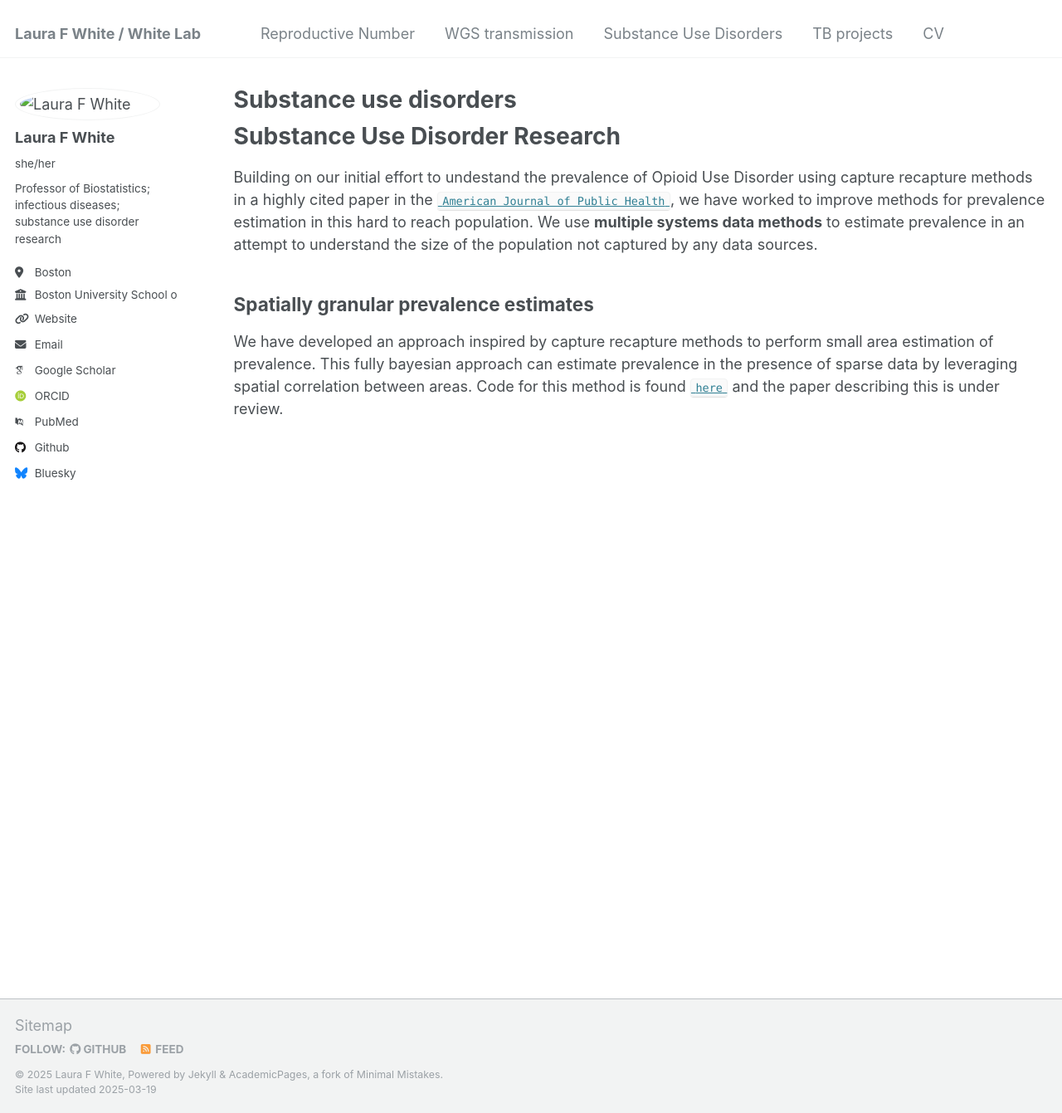
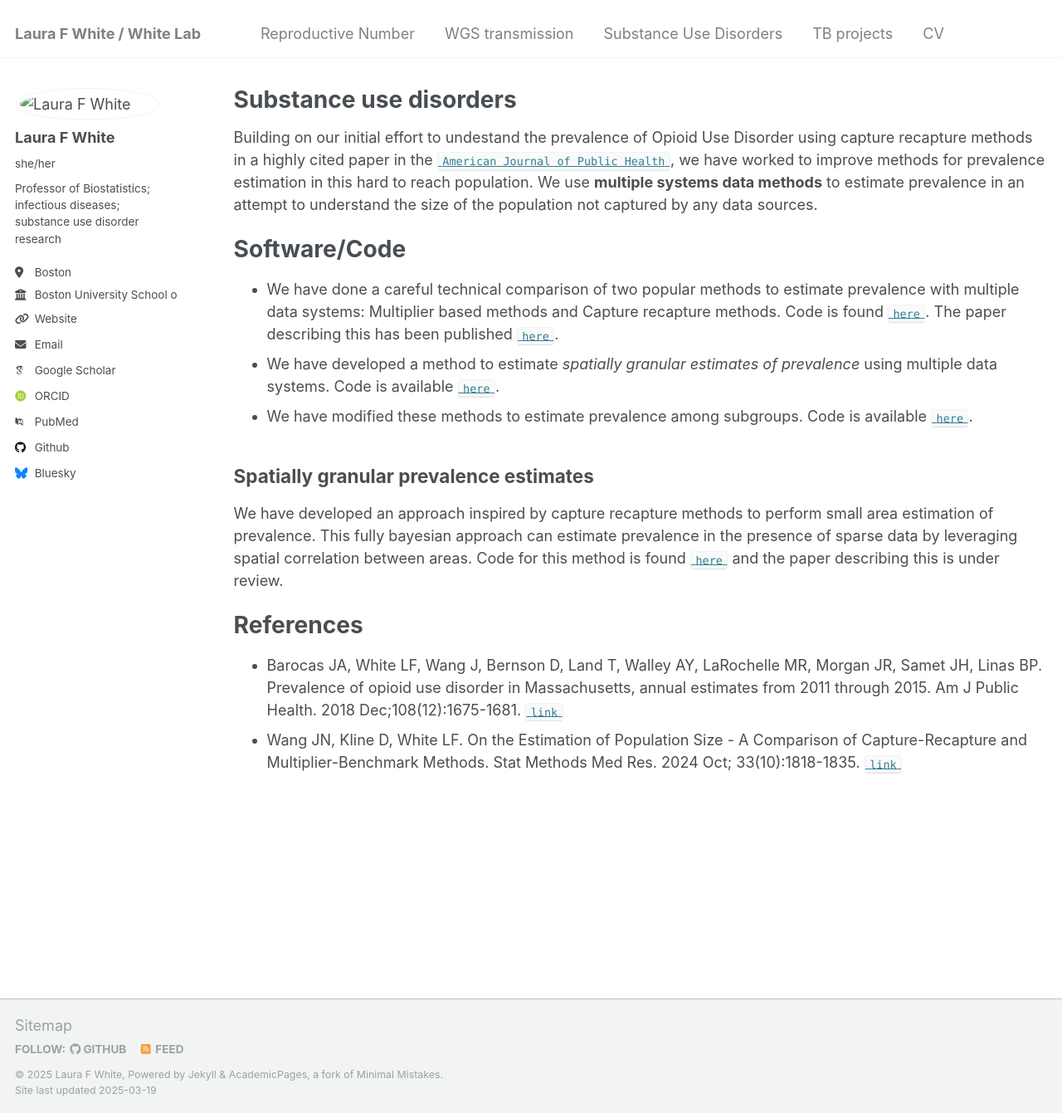
Before and after one commit to LauraFWhiteLab/LauraFWhiteLab.github.io, a Jekyll site: the page built from _pages/SUDproj.md, in a window 1280 px wide and 1341 px high. Shown: the whole window at 83% size. Built offline with Jekyll 4.4.1, drawn with Linux system fonts in a browser that asks for light colours; some web fonts are replaced.

Commit message:
Update SUDproj.md

```diff
--- a/_pages/SUDproj.md
+++ b/_pages/SUDproj.md
@@ -5,12 +5,28 @@ permalink: /SUDproj/
 author_profile: true
 ---
 
-Substance Use Disorder Research
-===============================
+Building on our initial effort to undestand the prevalence of Opioid Use Disorder using capture recapture methods in a highly cited paper in the [`American Journal of Public Health`][1], we have worked to improve methods for prevalence estimation in this hard to reach population. We use **multiple systems data methods** to estimate prevalence in an attempt to understand the size of the population not captured by any data sources.
 
-Building on our initial effort to undestand the prevalence of Opioid Use Disorder using capture recapture methods in a highly cited paper in the [`American Journal of Public Health`](https://pubmed.ncbi.nlm.nih.gov/30359112/), we have worked to improve methods for prevalence estimation in this hard to reach population. We use **multiple systems data methods** to estimate prevalence in an attempt to understand the size of the population not captured by any data sources.
+Software/Code
+=============
+
+- We have done a careful technical comparison of two popular methods to estimate prevalence with multiple data systems: Multiplier based methods and Capture recapture methods. Code is found [`here`](https://github.com/jianing-jenny-wang/Compare-MBM-versus-CRM). The paper describing this has been published [`here`][2].
+- We have developed a method to estimate *spatially granular estimates of prevalence* using multiple data systems. Code is available [`here`](https://github.com/jianing-jenny-wang/SCRC-SAE-HealthAdminData).
+- We have modified these methods to estimate prevalence among subgroups. Code is available [`here`](https://github.com/jianing-jenny-wang/BHMFA-Subgroup-HealthAdminData).
+
 
 Spatially granular prevalence estimates
 ---------------------------------------
 
 We have developed an approach inspired by capture recapture methods to perform small area estimation of prevalence. This fully bayesian approach can estimate prevalence in the presence of sparse data by leveraging spatial correlation between areas. Code for this method is found [`here`](https://github.com/jianing-jenny-wang/SCRC-SAE-HealthAdminData) and the paper describing this is under review.
+
+References
+==========
+
+- Barocas JA, White LF, Wang J, Bernson D, Land T, Walley AY, LaRochelle MR, Morgan JR, Samet JH, Linas BP. Prevalence of opioid use disorder in Massachusetts, annual estimates from 2011 through 2015. Am J Public Health. 2018 Dec;108(12):1675-1681. [`link`][1]
+- Wang JN, Kline D, White LF. On the Estimation of Population Size - A Comparison of Capture-Recapture and Multiplier-Benchmark Methods. Stat Methods Med Res. 2024 Oct; 33(10):1818-1835. [`link`][2]
+
+
+
+[1]: <https://pubmed.ncbi.nlm.nih.gov/30359112/>
+[2]: <https://pubmed.ncbi.nlm.nih.gov/39350602/>
```
